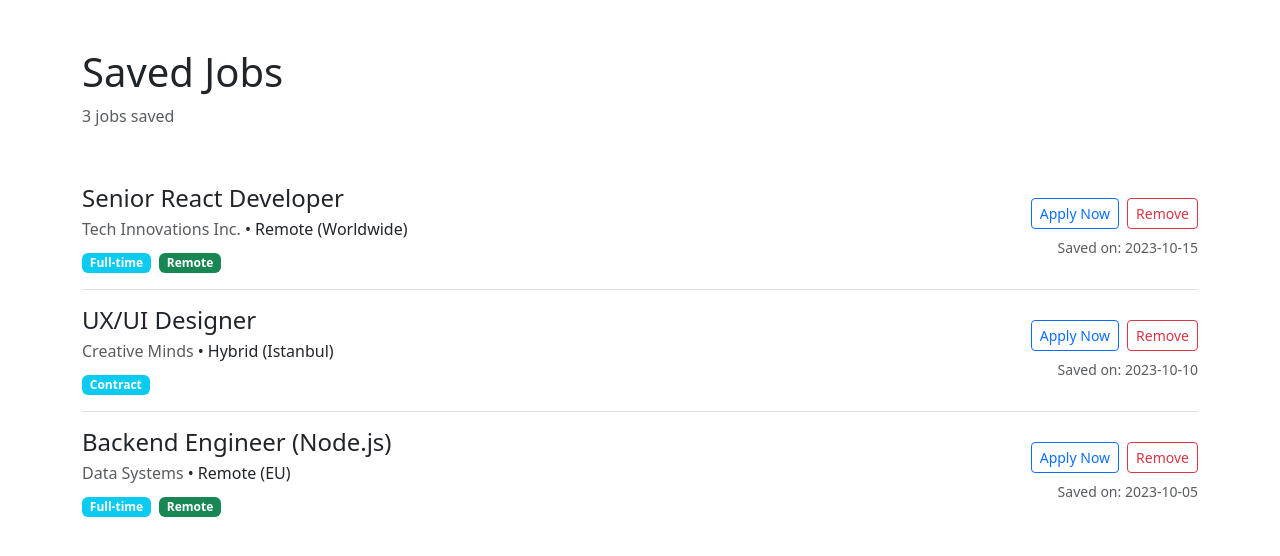
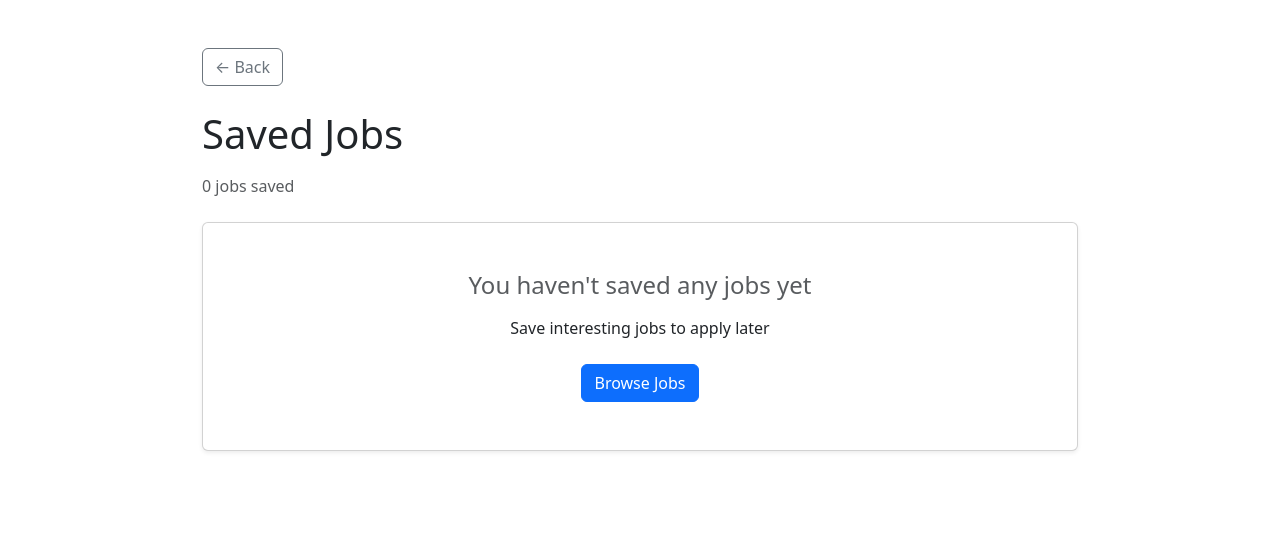
Before and after one commit to nazlinres01/remote-work-finder, a React (Create React App) app: page /saved-jobs in a window 1280 px wide. Shown: the top 556 px of the page. Built offline with nearby package versions, Linux system fonts and the light colour scheme.

Commit message:
save jobs and  apply job function added

```diff
--- a/src/pages/ApplyJob.js
+++ b/src/pages/ApplyJob.js
@@ -2,6 +2,7 @@ import React, { useState, useEffect } from 'react';
 import { useParams, useNavigate } from 'react-router-dom';
 import { Container, Row, Col, Card, Form, Button, Alert, Spinner } from 'react-bootstrap';
 import 'bootstrap/dist/css/bootstrap.min.css';
+import { featuredJobs } from './HomePage';
 
 const ApplyJob = () => {
   const { jobId } = useParams();
@@ -19,39 +20,17 @@ const ApplyJob = () => {
   const [validationErrors, setValidationErrors] = useState({});
   const [submitStatus, setSubmitStatus] = useState(null);
 
-  // Mock API call to get job details
   useEffect(() => {
-    const fetchJob = async () => {
-      try {
-        // Gerçek uygulamada API çağrısı yapılır
-        const mockJobs = [
-          {
-            id: 1,
-            title: "Senior React Developer",
-            company: "Tech Innovations Inc."
-          },
-          {
-            id: 2,
-            title: "UX/UI Designer",
-            company: "Creative Minds"
-          }
-        ];
+    const foundJob = featuredJobs.find(job => job.id.toString() === jobId);
 
-        const foundJob = mockJobs.find(job => job.id === parseInt(jobId));
+    if (!foundJob) {
+      setError('Job not found');
+      setLoading(false);
+      return;
+    }
 
-        if (!foundJob) {
-          throw new Error('Job not found');
-        }
-
-        setJob(foundJob);
-      } catch (err) {
-        setError(err.message);
-      } finally {
-        setLoading(false);
-      }
-    };
-
-    fetchJob();
+    setJob(foundJob);
+    setLoading(false);
   }, [jobId]);
 
   const handleInputChange = (e) => {
@@ -73,7 +52,7 @@ const ApplyJob = () => {
     const errors = {};
     if (!formData.fullName.trim()) errors.fullName = 'Full name is required';
     if (!formData.email.trim()) errors.email = 'Email is required';
-    else if (!/^\S+@\S+\.\S+$/.test(formData.email)) errors.email = 'Invalid email format';
+    else if (!/^[^\s@]+@[^\s@]+\.[^\s@]+$/.test(formData.email)) errors.email = 'Invalid email format';
     if (!formData.coverLetter.trim()) errors.coverLetter = 'Cover letter is required';
     if (!formData.cvFile) errors.cvFile = 'CV is required';
 
@@ -87,7 +66,6 @@ const ApplyJob = () => {
     if (validateForm()) {
       setSubmitStatus('submitting');
 
-      // Mock API call
       setTimeout(() => {
         console.log('Form submitted:', {
           jobId,
@@ -148,7 +126,6 @@ const ApplyJob = () => {
                 variant="success"
                 onClick={() => {
                   navigate('/my-applications');
-                  // Formu resetlemek için:
                   setFormData({
                     fullName: '',
                     email: '',
--- a/src/pages/JobDetail.js
+++ b/src/pages/JobDetail.js
@@ -12,10 +12,16 @@ import {
   Alert,
   Spinner,
 } from "react-bootstrap";
+import {
+  FaMapMarkerAlt,
+  FaDollarSign,
+  FaUsers,
+  FaEye,
+  FaClock,
+} from "react-icons/fa";
+
 import "bootstrap/dist/css/bootstrap.min.css";
-import { FaMapMarkerAlt, FaDollarSign, FaUsers, FaEye, FaClock } from "react-icons/fa";
-
-import { featuredJobs } from "./HomePage"; // Import yolu kendi projenize göre ayarlayın
+import { featuredJobs } from "./HomePage"; // Gerekirse yolu projeye göre düzenle
 
 const JobDetail = () => {
   const { jobId } = useParams();
@@ -26,7 +32,7 @@ const JobDetail = () => {
   const [activeTab, setActiveTab] = useState("description");
 
   useEffect(() => {
-    const id = Number(jobId);
+    const id = parseInt(jobId, 10);
     const foundJob = featuredJobs.find((j) => j.id === id);
 
     if (!foundJob) {
@@ -46,7 +52,11 @@ const JobDetail = () => {
         "Strong communication skills",
         "Ability to work independently",
       ],
-      benefits: ["Flexible working hours", "Competitive salary", "Health insurance"],
+      benefits: [
+        "Flexible working hours",
+        "Competitive salary",
+        "Health insurance",
+      ],
       isRemote: foundJob.location.toLowerCase().includes("remote"),
       applicants: Math.floor(Math.random() * 50) + 1,
       views: Math.floor(Math.random() * 200) + 50,
@@ -55,6 +65,28 @@ const JobDetail = () => {
     setJob(detailedJob);
     setLoading(false);
   }, [jobId]);
+
+  const handleApply = () => {
+    navigate(`/apply/${job.id}`);
+  };
+
+  const handleSave = (id) => {
+    try {
+      const saved = JSON.parse(localStorage.getItem("savedJobIds")) || [];
+      if (!saved.includes(id)) {
+        saved.push(id);
+        localStorage.setItem("savedJobIds", JSON.stringify(saved));
+        alert("Job saved successfully!");
+        navigate("/saved-jobs"); // Kaydettikten sonra saved-jobs sayfasına yönlendir
+      } else {
+        alert("This job is already saved.");
+        navigate("/saved-jobs"); // Zaten kayıtlıysa da yönlendirebilirsin
+      }
+    } catch (error) {
+      console.error("Saving error:", error);
+      alert("An error occurred while saving the job.");
+    }
+  };
 
   if (loading) {
     return (
@@ -111,16 +143,16 @@ const JobDetail = () => {
               <div className="d-flex align-items-center gap-2 mb-3">
                 <Badge
                   bg="primary"
+                  pill
                   style={{ fontWeight: "600", fontSize: "0.9rem" }}
-                  pill
                 >
                   {job.type}
                 </Badge>
                 {job.isRemote && (
                   <Badge
                     bg="success"
+                    pill
                     style={{ fontWeight: "600", fontSize: "0.9rem" }}
-                    pill
                   >
                     Remote
                   </Badge>
@@ -170,6 +202,7 @@ const JobDetail = () => {
                     (e.currentTarget.style.boxShadow =
                       "0 4px 15px rgba(13, 110, 253, 0.4)")
                   }
+                  onClick={handleApply}
                 >
                   Apply Now
                 </Button>
@@ -179,6 +212,7 @@ const JobDetail = () => {
                   size="lg"
                   className="fw-semibold"
                   style={{ borderRadius: "8px" }}
+                  onClick={() => handleSave(job.id)}
                 >
                   Save Job
                 </Button>
@@ -261,6 +295,7 @@ const JobDetail = () => {
               transition: "all 0.3s ease",
               minWidth: "160px",
             }}
+            onClick={() => navigate(`/apply/${job.id}`)}
             onMouseEnter={(e) =>
               (e.currentTarget.style.boxShadow =
                 "0 6px 20px rgba(13, 110, 253, 0.7)")
@@ -272,11 +307,13 @@ const JobDetail = () => {
           >
             Apply Now
           </Button>
+
           <Button
             variant="outline-primary"
             size="lg"
             className="fw-semibold"
             style={{ borderRadius: "8px", minWidth: "160px" }}
+            onClick={() => handleSave(job.id)}
           >
             Save for Later
           </Button>
--- a/src/pages/SavedJobs.js
+++ b/src/pages/SavedJobs.js
@@ -1,7 +1,18 @@
-import React, { useState, useEffect } from 'react';
-import { useNavigate } from 'react-router-dom';
-import { Container, Row, Col, Card, Button, Badge, Spinner, Alert, ListGroup } from 'react-bootstrap';
-import 'bootstrap/dist/css/bootstrap.min.css';
+import React, { useState, useEffect } from "react";
+import { useNavigate } from "react-router-dom";
+import {
+  Container,
+  Row,
+  Col,
+  Card,
+  Button,
+  Badge,
+  Spinner,
+  Alert,
+  ListGroup,
+} from "react-bootstrap";
+import "bootstrap/dist/css/bootstrap.min.css";
+import { featuredJobs } from "./HomePage";
 
 const SavedJobs = () => {
   const navigate = useNavigate();
@@ -9,53 +20,27 @@ const SavedJobs = () => {
   const [loading, setLoading] = useState(true);
   const [error, setError] = useState(null);
 
-  // Mock data - API'dan gelecek gerçek verilerin yerine
-  const mockSavedJobs = [
-    {
-      id: 1,
-      jobId: 101,
-      title: "Senior React Developer",
-      company: "Tech Innovations Inc.",
-      location: "Remote (Worldwide)",
-      salary: "$90,000 - $120,000",
-      type: "Full-time",
-      postedDate: "2023-10-15",
-      isRemote: true
-    },
-    {
-      id: 2,
-      jobId: 102,
-      title: "UX/UI Designer",
-      company: "Creative Minds",
-      location: "Hybrid (Istanbul)",
-      salary: "$40/hour",
-      type: "Contract",
-      postedDate: "2023-10-10",
-      isRemote: false
-    },
-    {
-      id: 3,
-      jobId: 103,
-      title: "Backend Engineer (Node.js)",
-      company: "Data Systems",
-      location: "Remote (EU)",
-      salary: "€80,000 - €100,000",
-      type: "Full-time",
-      postedDate: "2023-10-05",
-      isRemote: true
+  const getSavedJobIds = () => {
+    try {
+      const saved = localStorage.getItem("savedJobIds");
+      if (!saved) return [];
+      return JSON.parse(saved);
+    } catch {
+      return [];
     }
-  ];
+  };
 
   useEffect(() => {
-    const fetchSavedJobs = async () => {
+    const fetchSavedJobs = () => {
       try {
-        // Gerçek uygulamada API çağrısı yapılır
-        setTimeout(() => {
-          setSavedJobs(mockSavedJobs);
+        const savedJobIds = getSavedJobIds();
+        const matchedJobs = featuredJobs.filter((job) =>
+          savedJobIds.includes(job.id)
+        );
+        setSavedJobs(matchedJobs);
         setLoading(false);
-        }, 800);
       } catch (err) {
-        setError(err.message);
+        setError("Failed to load saved jobs");
         setLoading(false);
       }
     };
@@ -64,8 +49,12 @@ const SavedJobs = () => {
   }, []);
 
   const handleRemove = (jobId) => {
-    // Gerçek uygulamada API çağrısı yapılır
-    setSavedJobs(prev => prev.filter(job => job.id !== jobId));
+    const updatedSavedJobs = savedJobs.filter((job) => job.id !== jobId);
+    setSavedJobs(updatedSavedJobs);
+
+    const savedJobIds = getSavedJobIds();
+    const updatedIds = savedJobIds.filter((id) => id !== jobId);
+    localStorage.setItem("savedJobIds", JSON.stringify(updatedIds));
   };
 
   const handleApply = (jobId) => {
@@ -74,7 +63,10 @@ const SavedJobs = () => {
 
   if (loading) {
     return (
-      <Container className="d-flex justify-content-center align-items-center" style={{ height: '100vh' }}>
+      <Container
+        className="d-flex justify-content-center align-items-center"
+        style={{ height: "100vh" }}
+      >
         <Spinner animation="border" variant="primary" />
       </Container>
     );
@@ -95,42 +87,58 @@ const SavedJobs = () => {
   }
 
   return (
-    <Container className="my-5">
-      <Row className="mb-4">
-        <Col>
-          <h1>Saved Jobs</h1>
-          <p className="text-muted">
-            {savedJobs.length} {savedJobs.length === 1 ? 'job' : 'jobs'} saved
+    <Container className="my-5" style={{ maxWidth: "900px" }}>
+      {/* Back Butonu */}
+      <Button
+        variant="outline-secondary"
+        className="mb-4"
+        onClick={() => navigate(-1)}
+      >
+        &larr; Back
+      </Button>
+
+      <h1 className="mb-3">Saved Jobs</h1>
+      <p className="text-muted mb-4">
+        {savedJobs.length} {savedJobs.length === 1 ? "job" : "jobs"} saved
       </p>
-        </Col>
-      </Row>
 
       {savedJobs.length > 0 ? (
         <ListGroup variant="flush">
           {savedJobs.map((job) => (
-            <ListGroup.Item key={job.id} className="py-3 px-0">
+            <ListGroup.Item
+              key={job.id}
+              className="py-3 px-3 mb-3 shadow-sm rounded"
+              style={{ transition: "background-color 0.3s" }}
+              onMouseEnter={(e) => (e.currentTarget.style.backgroundColor = "#f8f9fa")}
+              onMouseLeave={(e) => (e.currentTarget.style.backgroundColor = "white")}
+            >
               <Row className="align-items-center">
                 <Col md={8}>
-                  <h4 className="mb-1">{job.title}</h4>
-                  <div className="mb-2">
-                    <span className="text-muted">{job.company}</span> •
-                    <span className="ms-1">{job.location}</span>
+                  <h5 className="mb-1" style={{ fontWeight: "600" }}>
+                    {job.title}
+                  </h5>
+                  <div className="mb-2 text-secondary" style={{ fontSize: "0.9rem" }}>
+                    {job.company} • {job.location}
                   </div>
                   <div>
-                    <Badge bg="info" className="me-2">
+                    <Badge bg="info" className="me-2 text-uppercase" style={{ fontSize: "0.75rem" }}>
                       {job.type}
                     </Badge>
                     {job.isRemote && (
-                      <Badge bg="success">Remote</Badge>
+                      <Badge bg="success" className="text-uppercase" style={{ fontSize: "0.75rem" }}>
+                        Remote
+                      </Badge>
                     )}
                   </div>
                 </Col>
-                <Col md={4} className="text-md-end mt-3 mt-md-0">
-                  <div className="d-flex flex-column flex-md-row justify-content-md-end gap-2">
+                <Col
+                  md={4}
+                  className="text-md-end mt-3 mt-md-0 d-flex flex-column flex-md-row justify-content-md-end gap-2"
+                >
                   <Button
-                      variant="outline-primary"
+                    variant="primary"
                     size="sm"
-                      onClick={() => handleApply(job.jobId)}
+                    onClick={() => handleApply(job.id)}
                   >
                     Apply Now
                   </Button>
@@ -141,9 +149,8 @@ const SavedJobs = () => {
                   >
                     Remove
                   </Button>
-                  </div>
-                  <div className="text-muted small mt-2">
-                    Saved on: {job.postedDate}
+                  <div className="text-muted small mt-2 mt-md-0 align-self-center">
+                    Saved recently
                   </div>
                 </Col>
               </Row>
@@ -151,11 +158,11 @@ const SavedJobs = () => {
           ))}
         </ListGroup>
       ) : (
-        <Card>
+        <Card className="shadow-sm rounded">
           <Card.Body className="text-center py-5">
             <h4 className="text-muted mb-3">You haven't saved any jobs yet</h4>
             <p className="mb-4">Save interesting jobs to apply later</p>
-            <Button variant="primary" onClick={() => navigate('/jobs')}>
+            <Button variant="primary" onClick={() => navigate("/jobs")}>
               Browse Jobs
             </Button>
           </Card.Body>
```
Lines whose indentation alone changed are shown as unchanged.
